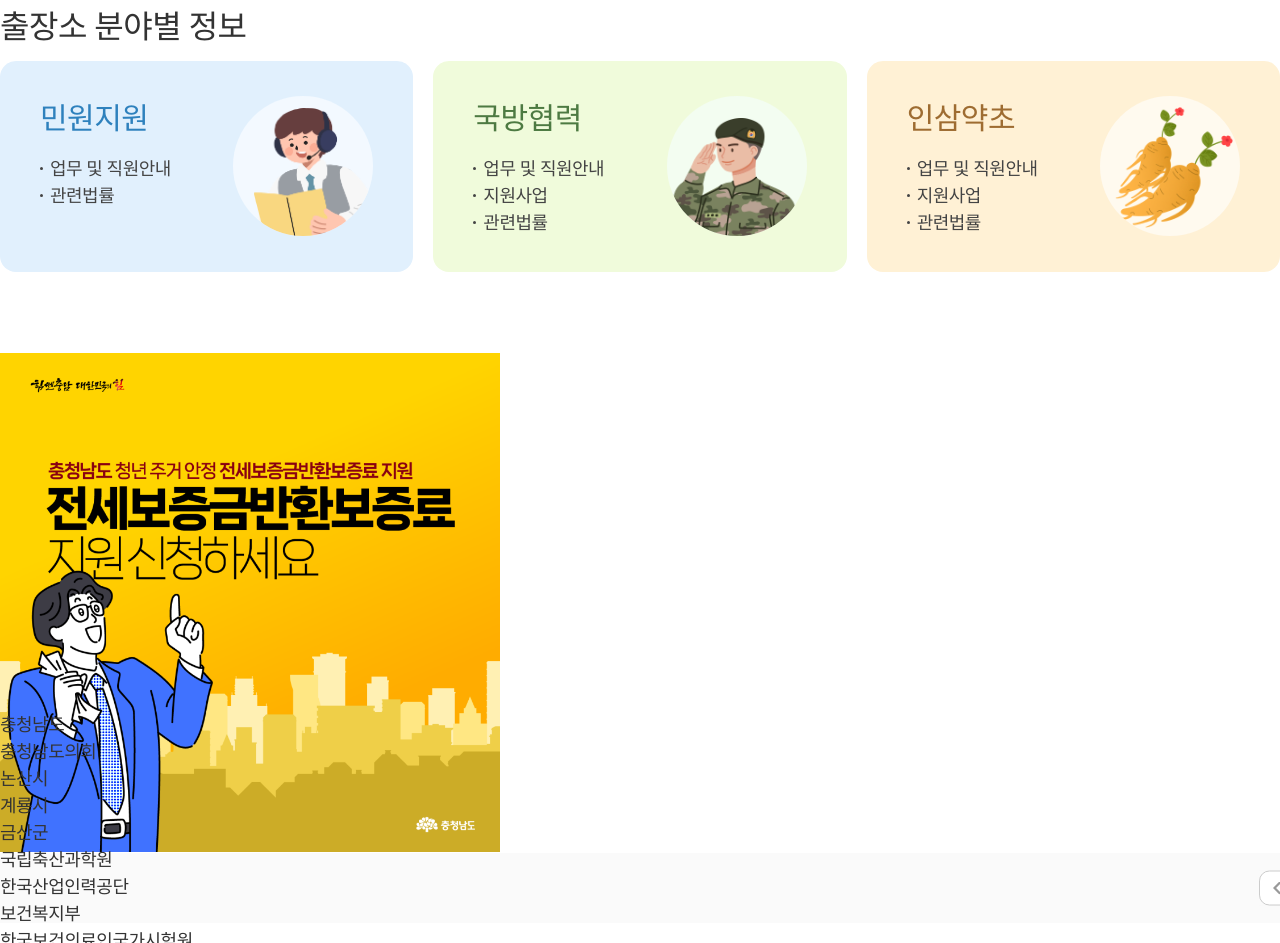
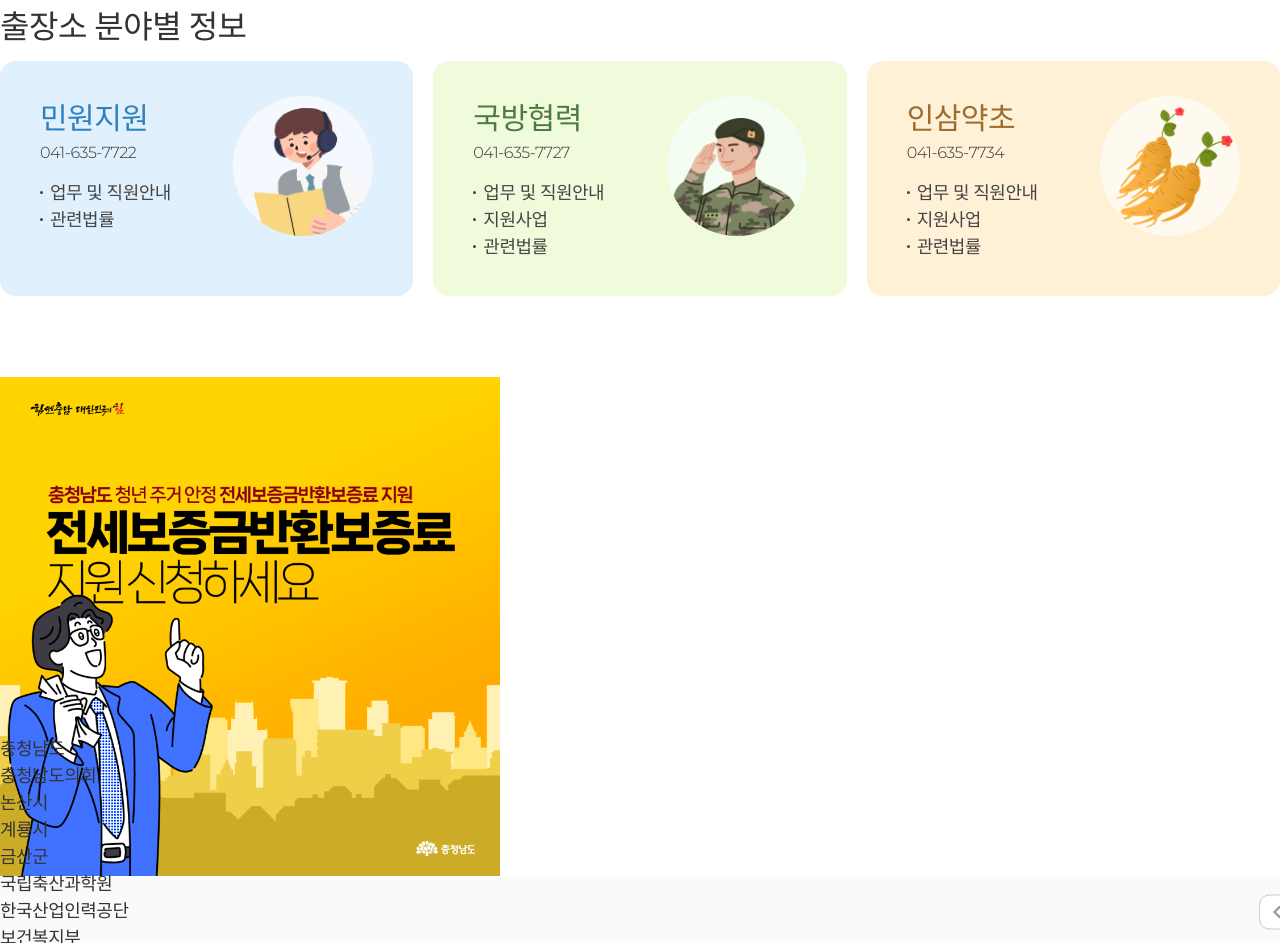
Before and after one commit to SANGSANG-EUM/chungnam-south-office, a plain HTML site: page main/index.html in a window 1280 px wide. Shown: the part 1208-2151 px from the top of the page. Drawn offline with Linux system fonts and the light colour scheme; files whose address does not match are found by name; a web font is replaced by a local one.

Commit message:
메인 > 출장소 분야별 정보 전화번호 추가

```diff
--- a/main/index.html
+++ b/main/index.html
@@ -427,6 +427,7 @@
             <div class="main-info-box">
               <div class="main-info-txt-wr">
                 <div class="main-info-tit">민원지원</div>
+                <a href="tel:041-635-7722" class="main-info-tel">041-635-7722</a>
                 <ul class="main-info-ul">
                   <li class="main-info-li">
                     <a href="../sub/mw_info.html" class="dot-txt">업무 및 직원안내</a>
@@ -443,6 +444,7 @@
             <div class="main-info-box">
               <div class="main-info-txt-wr">
                 <div class="main-info-tit">국방협력</div>
+                <a href="tel:041-635-7727" class="main-info-tel">041-635-7727</a>
                 <ul class="main-info-ul">
                   <li class="main-info-li">
                     <a href="../sub/gb_info.html" class="dot-txt">업무 및 직원안내</a>
@@ -462,6 +464,7 @@
             <div class="main-info-box">
               <div class="main-info-txt-wr">
                 <div class="main-info-tit">인삼약초</div>
+                <a href="tel:041-635-7734" class="main-info-tel">041-635-7734</a>
                 <ul class="main-info-ul">
                   <li class="main-info-li">
                     <a href="../sub/is_info.html" class="dot-txt">업무 및 직원안내</a>
```
